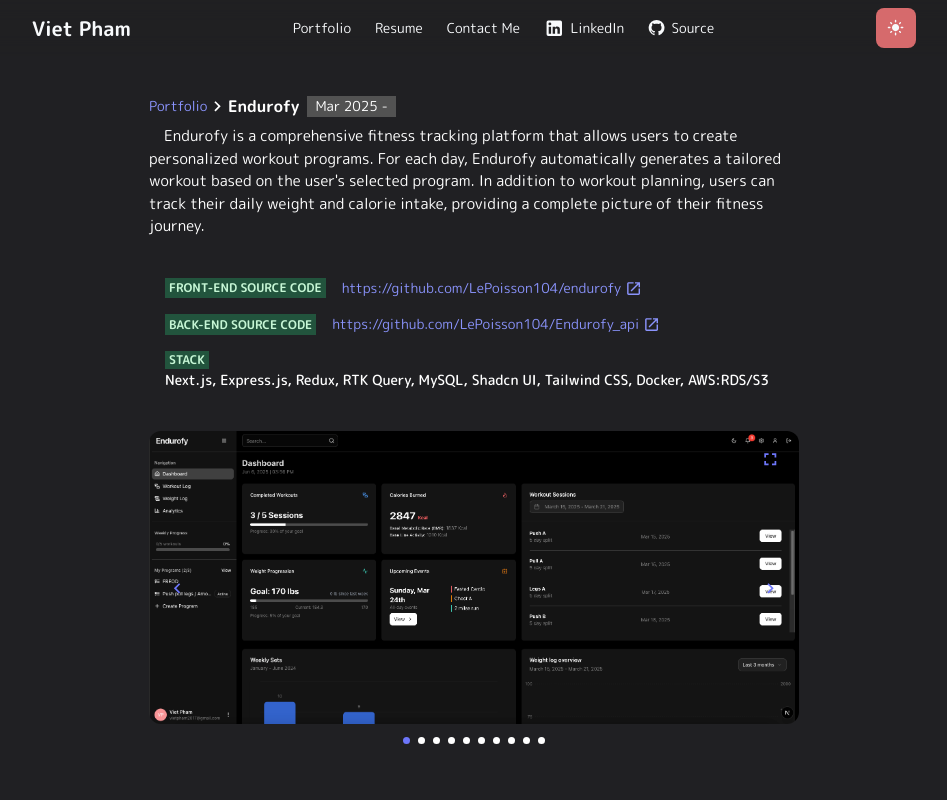
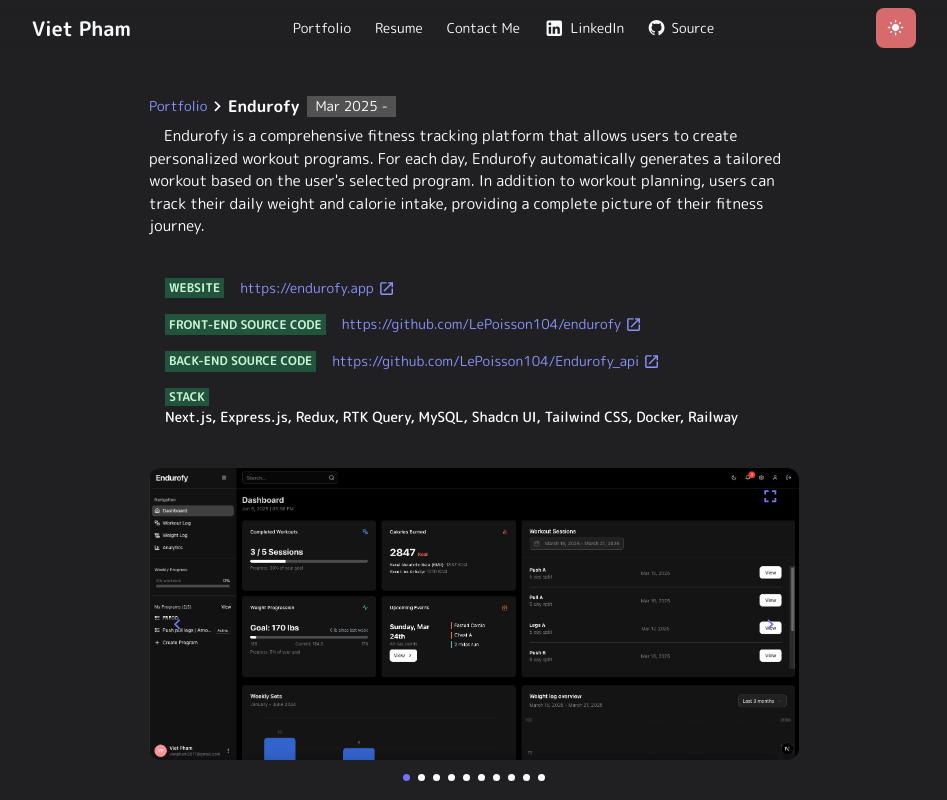
Before and after one commit to LePoisson104/lepoisson-homepage, a Next.js app: page /portfolio/endurofy in a window 1280 px wide. Shown: the top 800 px of the page, without its empty margins (166-1113 px from the left). Built offline with nearby package versions, Linux system fonts and the light colour scheme.

Commit message:
progress

```diff
--- a/app/portfolio/endurofy/page.jsx
+++ b/app/portfolio/endurofy/page.jsx
@@ -43,6 +43,11 @@
           <Box mt={3}>
             <List>
               <ListItem>
+                <ProjectDescription title={"WEBSITE"}>
+                  <CustomLink href={"https://endurofy.app"} />
+                </ProjectDescription>
+              </ListItem>
+              <ListItem>
                 <ProjectDescription title={"FRONT-END SOURCE CODE"}>
                   <CustomLink
                     href={"https://github.com/LePoisson104/endurofy"}
@@ -60,7 +65,7 @@
                 <ProjectDescription title={"STACK"}>
                   <Typography component={"p"} variant="h6">
                     Next.js, Express.js, Redux, RTK Query, MySQL, Shadcn UI,
-                    Tailwind CSS, Docker, AWS:RDS/S3
+                    Tailwind CSS, Docker, Railway
                   </Typography>
                 </ProjectDescription>
               </ListItem>
--- a/app/resume/page.jsx
+++ b/app/resume/page.jsx
@@ -302,7 +302,7 @@
                 title="Endurofy"
                 date="June 2024 - Present"
                 links={[
-                  { label: "Demo", url: "/portfolio/endurofy" },
+                  { label: "Website", url: "https://endurofy.app" },
                   {
                     label: "Front-end",
                     url: "https://github.com/LePoisson104/endurofy",
```
